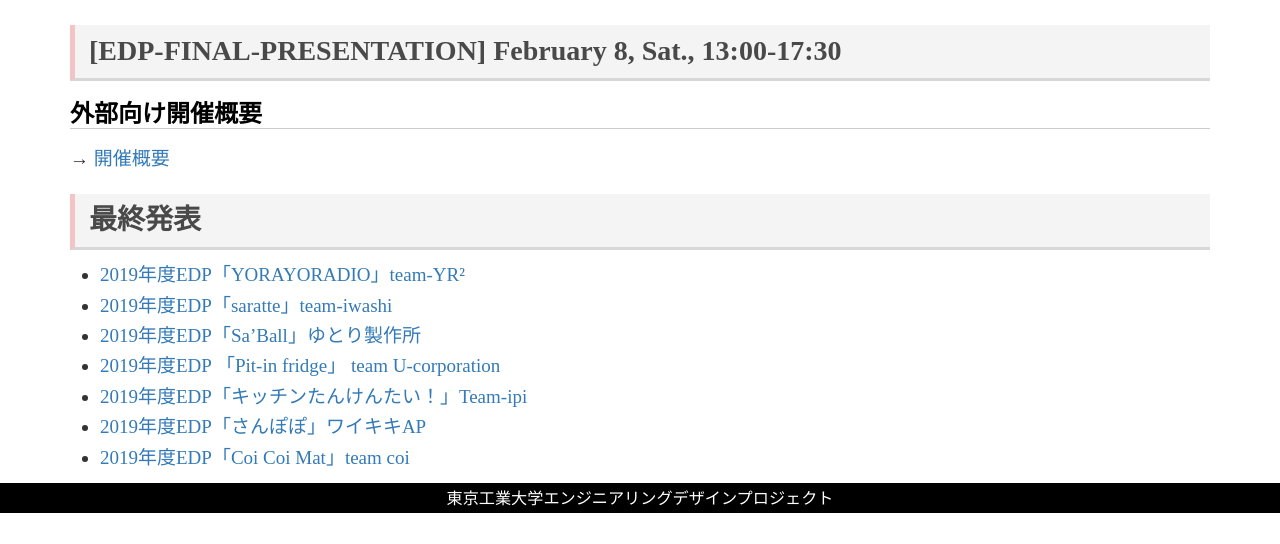
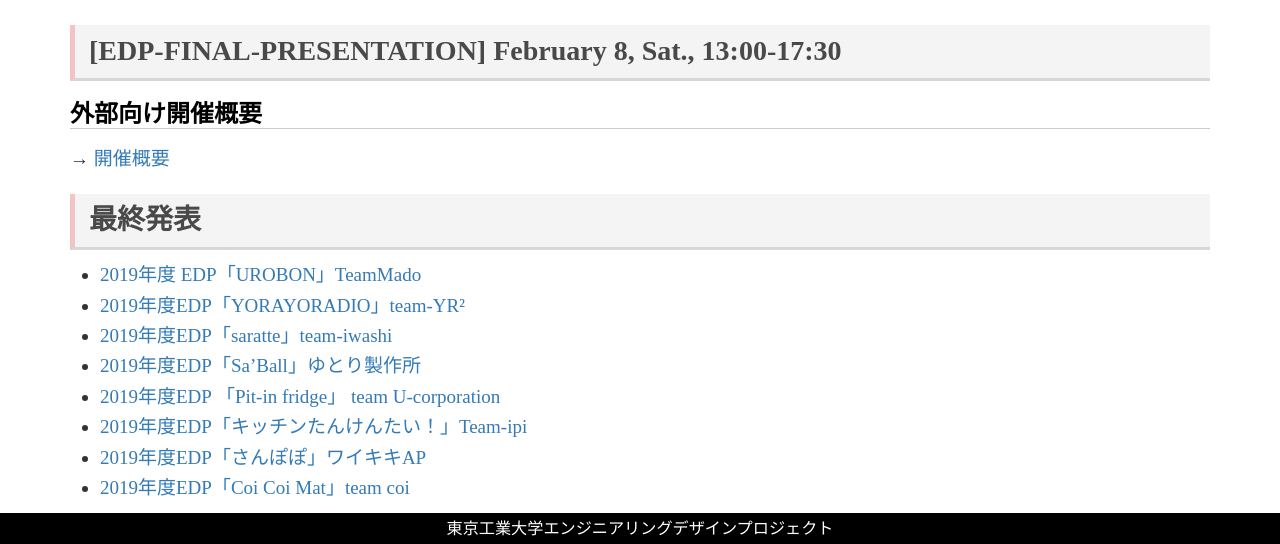
Before and after one commit to titech-edp/titech-edp.github.io, a Jekyll site: the page built from 2019-edp-bc/index.md, in a window 1280 px wide and 900 px high, scrolled down 12718 px, cut to the strip 356-900 px from the top of the window. Built offline with Jekyll 4.4.1, drawn with Linux system fonts in a browser that asks for light colours; nearby versions of some CDN libraries; library files that are not in the unit come from our copies; before the commit the page ends 13587 px from its top, so only the background shows below that.

Commit message:
Add team-mado

```diff
--- a/2019-edp-bc/index.md
+++ b/2019-edp-bc/index.md
@@ -333,6 +333,7 @@ For Corporate Partners:
 
 # 最終発表
 
+* [2019年度 EDP「UROBON」TeamMado](https://medium.com/titech-eng-and-design/ed5b06bbfbf0)
 * [2019年度EDP「YORAYORADIO」team-YR²](https://medium.com/titech-eng-and-design/-16e1b55eb4fd)
 * [2019年度EDP「saratte」team-iwashi](https://medium.com/titech-eng-and-design/-de95884ea1ed)
 * [2019年度EDP「Sa’Ball」ゆとり製作所](https://medium.com/titech-eng-and-design/-87ef2b6af2c8)
```
